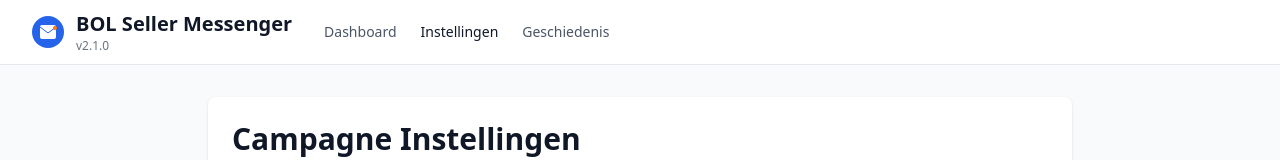
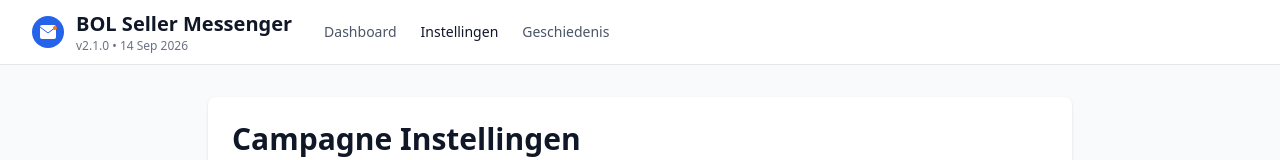
Before and after one commit to Misto123/bol-seller-messenger-v3, a Next.js app: page /settings in a window 1280 px wide. Shown: the top 160 px of the page. Built offline with nearby package versions, Linux system fonts and the light colour scheme.

Commit message:
feat: Add deployment date to version info
- Header now shows: v2.1.0 • 14 Sep 2026
- Homepage shows: v2.1.0 • Gedeployed: 14 Sep 2026
- Users can verify they're on latest version
- Update DEPLOYED constant in Header.tsx with each release

```diff
--- a/app/components/Header.tsx
+++ b/app/components/Header.tsx
@@ -3,7 +3,8 @@
 import Link from 'next/link';
 import { usePathname } from 'next/navigation';
 
-const VERSION = 'v2.1.0'; // Update this with each deployment
+const VERSION = 'v2.1.0';
+const DEPLOYED = '14 Sep 2026'; // Update with each deployment
 
 export default function Header() {
   const pathname = usePathname();
@@ -17,7 +18,7 @@ export default function Header() {
               <img src="/logo.svg" alt="BOL Messenger" className="h-8 w-8" />
               <div className="flex flex-col">
                 <span className="text-xl font-bold text-gray-900">BOL Seller Messenger</span>
-                <span className="text-xs text-gray-500">{VERSION}</span>
+                <span className="text-xs text-gray-500">{VERSION} • {DEPLOYED}</span>
               </div>
             </Link>
             <nav className="hidden md:flex items-center gap-6">
--- a/app/page.tsx
+++ b/app/page.tsx
@@ -190,6 +190,7 @@ export default function Home() {
           <div>
             <h1>BOL Seller Messenger</h1>
             <p className="subtitle">Automatisch contact maken met verkopers op BOL.nl</p>
+            <p style={{ fontSize: '11px', color: '#64736c', marginTop: '4px' }}>v2.1.0 • Gedeployed: 14 Sep 2026</p>
           </div>
         </div>
         <Link href="/settings" className="settings-button">
```
Also changed, not shown: 1 other file (tests, documents, lock files or other folders).
